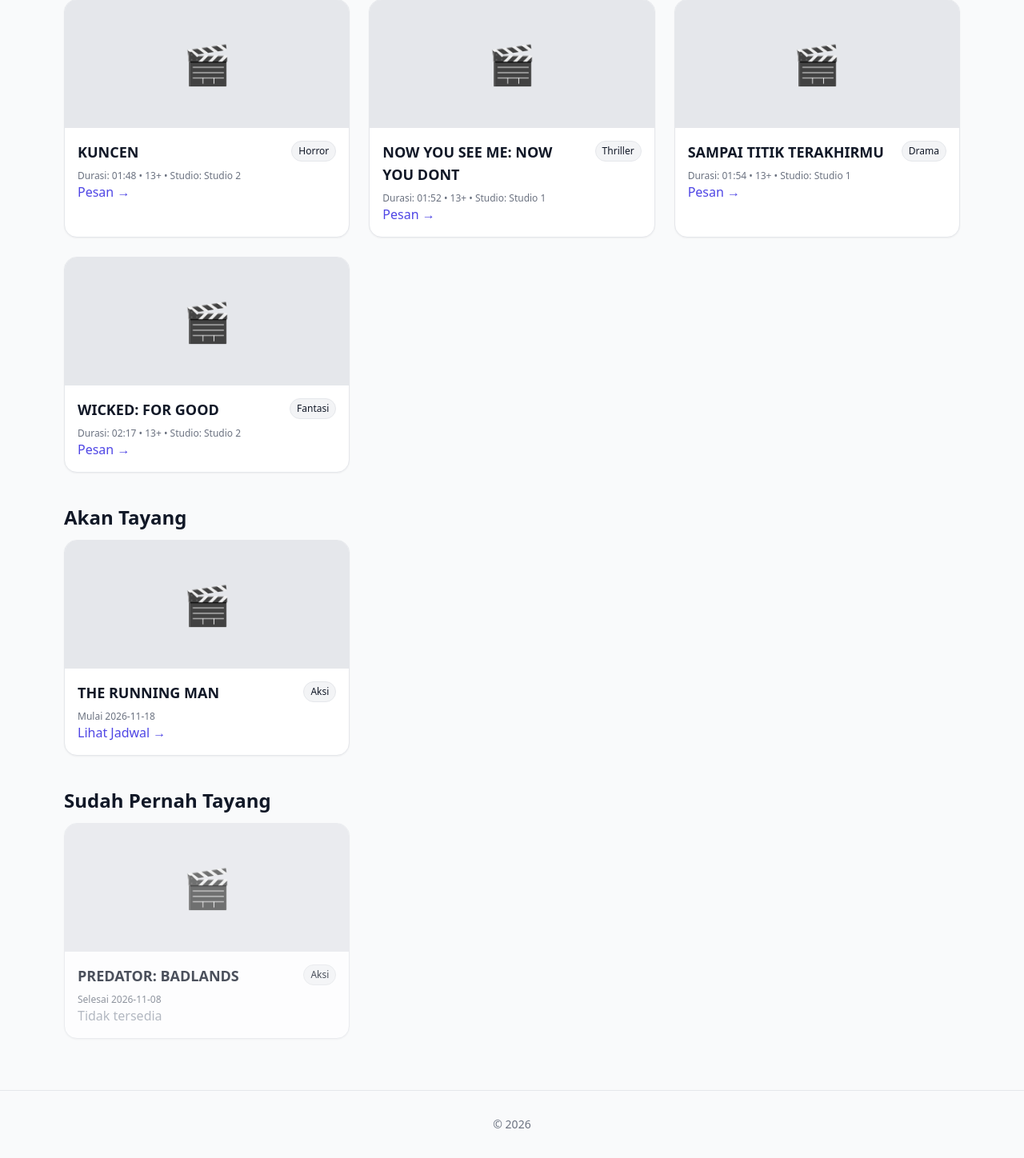
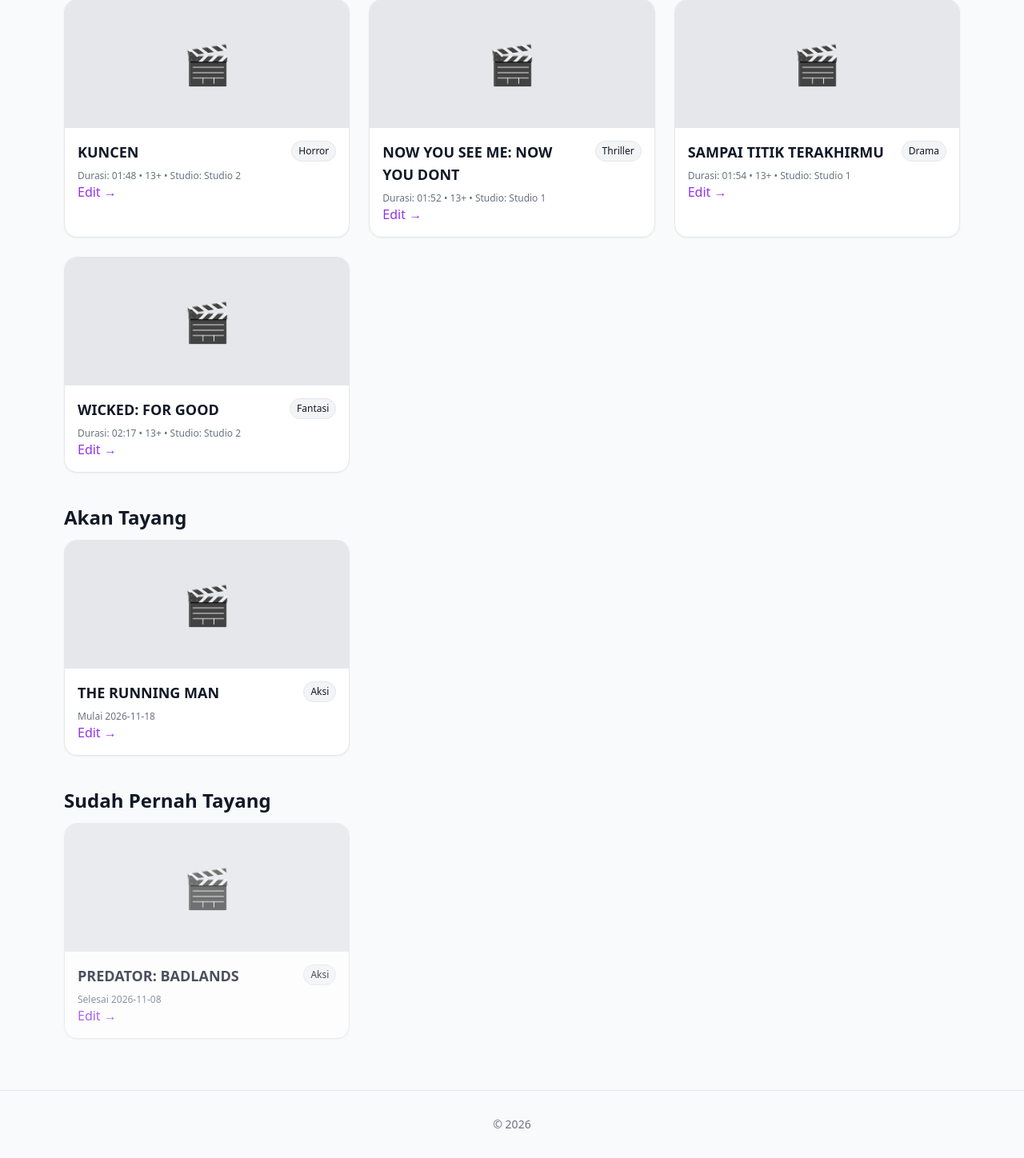
Before and after one commit to XenoidXD/bioskop, a PHP site: page / in a window 1280 px wide. Shown: the part 190-1638 px from the top of the page at 80% size. Run offline with PHP 8.4, Linux system fonts and the light colour scheme; the visitor is signed in with stand-in values (Sample User, id 1); data comes from the database, SQL or seed files in the repository; some libraries are stand-ins or nearby versions.

Commit message:
feat: show edit link for admin on film listings

```diff
--- a/index.php
+++ b/index.php
@@ -48,7 +48,11 @@ $lewat = $db->query("SELECT * FROM film WHERE selesai_tayang < CURDATE() ORDER B
                   Durasi: <?= h(substr($f['durasi'], 0, 5)) ?> • <?= (int)$f['rating'] ?>+
                   <?php if (!empty($f['nama_studio'])): ?> • Studio: <?= h($f['nama_studio']) ?><?php endif; ?>
                 </p>
-                <a href="order.php?id=<?= h($f['id_film']) ?>" class="text-indigo-600 font-medium">Pesan →</a>
+                <?php if (isset($_SESSION['role']) && $_SESSION['role'] == 'admin'): ?>
+                  <a href="edit_film.php?id=<?= h($f['id_film']) ?>" class="text-purple-600 font-medium">Edit →</a>
+                <?php else: ?>
+                  <a href="order.php?id=<?= h($f['id_film']) ?>" class="text-indigo-600 font-medium">Pesan →</a>
+                <?php endif; ?>
               </div>
             </article>
           <?php endwhile; ?>
@@ -72,7 +76,11 @@ $lewat = $db->query("SELECT * FROM film WHERE selesai_tayang < CURDATE() ORDER B
                   <span class="text-xs px-2 py-1 rounded-full bg-gray-100 border"><?= h($f['genre']) ?></span>
                 </div>
                 <p class="text-xs text-gray-500">Mulai <?= h($f['mulai_tayang']) ?></p>
-                <a href="order.php?id=<?= h($f['id_film']) ?>" class="text-indigo-600 font-medium">Lihat Jadwal →</a>
+                <?php if (isset($_SESSION['role']) && $_SESSION['role'] == 'admin'): ?>
+                  <a href="edit_film.php?id=<?= h($f['id_film']) ?>" class="text-purple-600 font-medium">Edit →</a>
+                <?php else: ?>
+                  <a href="order.php?id=<?= h($f['id_film']) ?>" class="text-indigo-600 font-medium">Lihat Jadwal →</a>
+                <?php endif; ?>
               </div>
             </article>
           <?php endwhile; ?>
@@ -96,7 +104,11 @@ $lewat = $db->query("SELECT * FROM film WHERE selesai_tayang < CURDATE() ORDER B
                   <span class="text-xs px-2 py-1 rounded-full bg-gray-100 border"><?= h($f['genre']) ?></span>
                 </div>
                 <p class="text-xs text-gray-500">Selesai <?= h($f['selesai_tayang']) ?></p>
-                <span class="text-gray-400 font-medium">Tidak tersedia</span>
+                <?php if (isset($_SESSION['role']) && $_SESSION['role'] == 'admin'): ?>
+                  <a href="edit_film.php?id=<?= h($f['id_film']) ?>" class="text-purple-600 font-medium">Edit →</a>
+                <?php else: ?>
+                  <span class="text-gray-400 font-medium">Tidak tersedia</span>
+                <?php endif; ?>
               </div>
             </article>
           <?php endwhile; ?>
```
